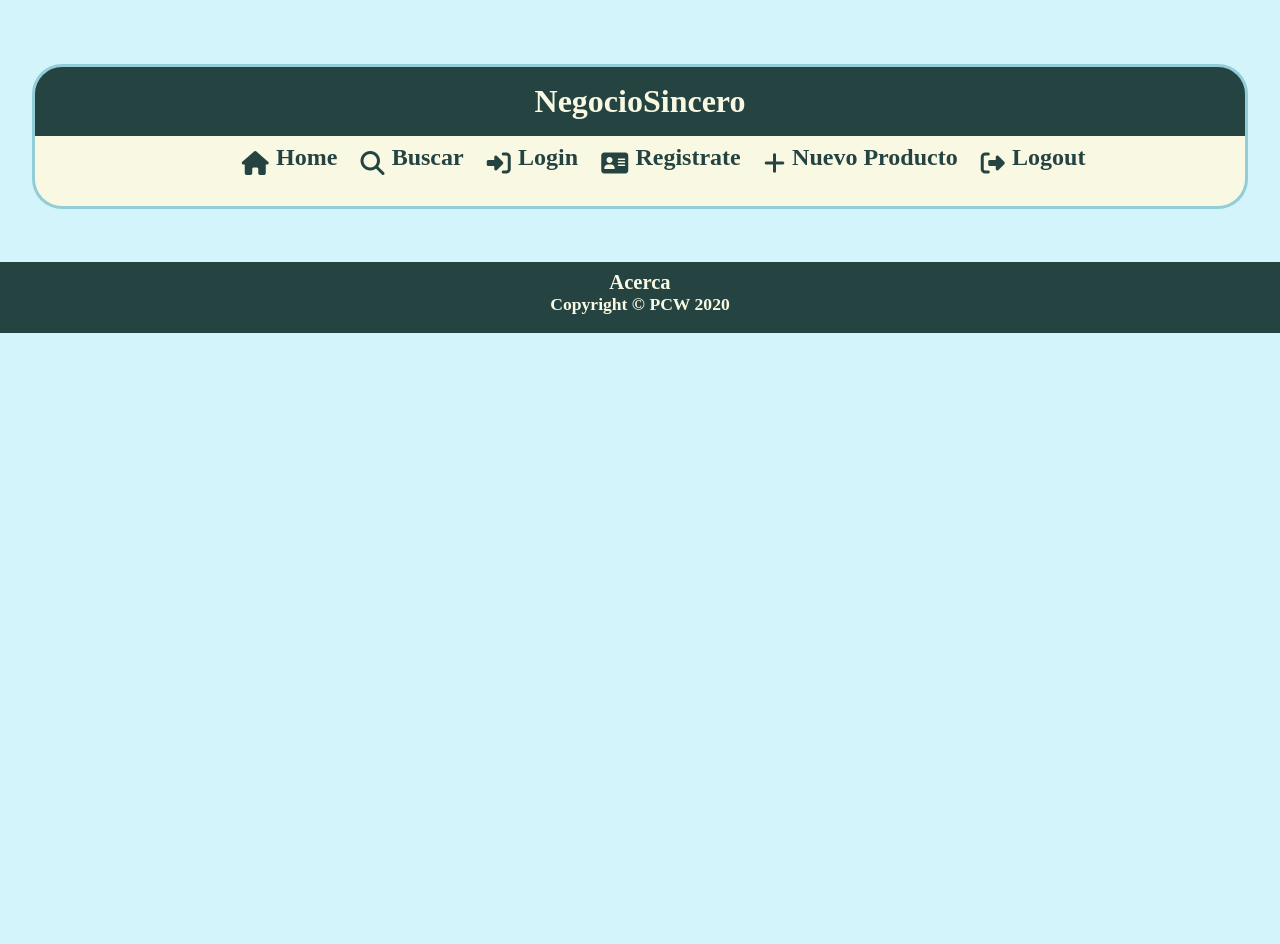
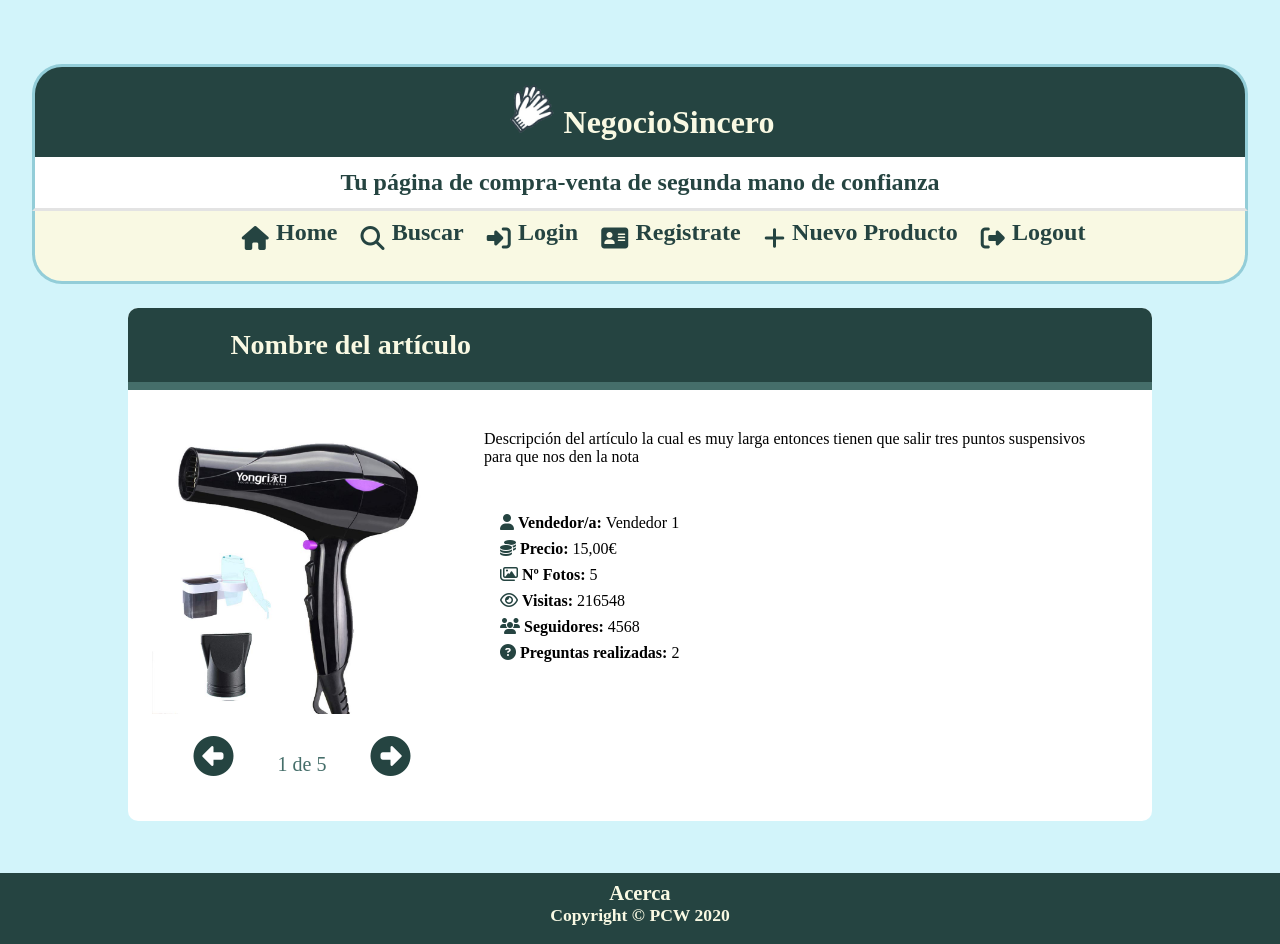
Before and after one commit to AndresGarc/PCW, a PHP site: page /articulo.html in a window 1280 px wide. Before the commit the page ends 333 px from the top, so only its background shows below. Run offline with PHP 8.4, Linux system fonts and the light colour scheme; some libraries are stand-ins or nearby versions; some web fonts are replaced.

Commit message:
Primera parte Articulo - arreglos Andres

```diff
--- a/articulo.html
+++ b/articulo.html
@@ -10,7 +10,8 @@
 
   <body>
     <header>
-      <h1>NegocioSincero</h1>
+      <h1><img src="img/logo3.png" alt="Logo web" id="logo"> NegocioSincero</h1>
+      <h2>Tu página de compra-venta de segunda mano de confianza</h2>
     </header>
     <nav id="navbar">
       <label for="mostrar">mostrar</label>
@@ -24,6 +25,30 @@
         <li><a href="index.html"><i class="fas fa-sign-out-alt"></i><p>Logout</p></a></li>
       </ul>
     </nav>
+
+      <article id="prod">
+        <h2>Nombre del artículo</h2>
+        <div id="flex-prod">
+          <aside class="carrusel">
+            <img src="img/secador.jpg" alt="imagen articulo" class="foto">
+            <p>
+              <button type="button" name="prevFoto" class="moveFoto"><i class="fas fa-arrow-alt-circle-left"></i></button>
+              <span>1 de 5</span>
+              <button type="button" name="nextFoto" class="moveFoto"><i class="fas fa-arrow-alt-circle-right"></i></button>
+            </p>
+          </aside>
+          <footer>
+              <p class="descLong">Descripción del artículo la cual es muy larga entonces tienen que salir tres puntos suspensivos para que nos den la nota</p>
+              <p class="attbprod"><i class="fas fa-user"></i> <b>Vendedor/a: </b><a href="buscar.html">Vendedor 1</a></p>
+              <p class="attbprod"><i class="fas fa-coins"></i> <b>Precio: </b>15,00€</p>
+              <p class="attbprod"><i class="far fa-images"></i> <b>Nº Fotos: </b>5</p>
+              <p class="attbprod"><i class="far fa-eye"></i> <b>Visitas: </b>216548</p>
+              <p class="attbprod"><i class="fas fa-users"></i> <b>Seguidores: </b>4568</p>
+              <p class="attbprod"><a href="#" title="Enlace a las preguntas"><i class="fas fa-question-circle"></i> <b>Preguntas realizadas: </b></a>2</p>
+          </footer>
+        </div>
+      </article>
+
     <footer>
       <h3><a href="acerca.html">Acerca</a></h3>
       <p>
--- a/estilo.css
+++ b/estilo.css
@@ -110,6 +110,14 @@ body{
       margin: 0 0 0.5em 0;
     }
 
+    button, #formu>p>a{
+      border: 1.25px solid var(--colorAzulO);
+      font-weight: bold;
+      font-size: .85em;
+      padding: .35em 1.3em;
+      cursor:pointer;
+    }
+
 /*NAVBAR*/
 
   body>nav{
@@ -162,7 +170,7 @@ body{
     }
 
 
-  body>nav>ul>li>a, .boxProd>h4>a{
+  body>nav>ul>li>a, .boxProd>h4>a, #formu>p>a{
       font-weight:bold;
       text-decoration:none;
     }
@@ -326,9 +350,110 @@ section{
     }
 /*END LISTA DE ARTICULOS*/
 
+/*PAGINACION*/
+.paginacion{
+  text-align: center;
+}
+
+  .paginacion>p>a{
+      text-decoration: none;
+      color: black;
+      font-weight: bold;
+      font-size: 1.5em;
+      margin: 0 .5em;
+  }
+
+    .paginacion>p>a>i{
+      color: var(--colorAzulVC);
+    }
+
+    .paginacion>p>a:hover{
+      text-decoration: underline;
+    }
+
+    .estoy{
+        text-decoration: underline !important;
+        color: var(--colorAzulVC) !important;
+    }
+/*END PAGINACION*/
+
+/*ARTICULO*/
+
+#prod{
+  max-width: 80%;
+  margin: 0 auto;
+  background-color: white;
+  border-radius: 10px;
+}
+
+  #prod>h2{
+    margin-bottom: 0;
+    padding: .75em 0 .75em 10%;
+    border-top-left-radius: 10px;
+    border-top-right-radius: 10px;
+    border-bottom: 8px solid var(--colorAzulVC);
+    font-size: 1.75em;
+    color: var(--colorCrema);
+    background-color: var(--colorAzulVO);
+  }
+
+  #flex-prod{
+      display: flex;
+      flex-direction: column;
+      padding: 1.5em;
+  }
+
+    .carrusel{
+      text-align: center;
+    }
+
+      .foto{
+        height: auto;
+        max-width: 250px;
+      }
+
+      .moveFoto{
+        margin: 0 1em;
+        padding: 0;
+        border: none;
+        font-size: 2.5em;
+        background-color: white;
+        color: var(--colorAzulVO);
+      }
+
+      .moveFoto:hover{
+        color: var(--colorAzulN);
+      }
+
+      #flex-prod>aside>p>span{
+        color: var(--colorAzulVC);
+      }
+
+    .attbprod{
+      max-width: 200px;
+      margin: 0 auto;
+    }
+
+      .attbprod>a{
+        text-decoration: none;
+        color: black;
+      }
+
+      .attbprod>i, .attbprod>a>i{
+        color: var(--colorAzulVO);
+      }
+
+      .attbprod>a>i:hover, .attbprod>a:hover{
+        color: var(--colorAzulVC);
+        text-decoration: underline;
+      }
+
+    .descLong{
+      margin: 1em 2em;
+    }
+/*END ARTICULO*/
+
 /*ACERCA*/
-
-
   .acerca{
     text-align:center;
   }
@@ -410,6 +533,11 @@ section{
       display:none;
     }
 
+    #flex-prod>aside>p>span{
+      font-size: 1.25em;
+    }
+
+
 }
 
 @media all and (min-width:680px){
@@ -447,14 +573,43 @@ body>nav>ul>li>a>p{
     width: 40%;
     min-width: 175px;
   }
+
+/*ARTICULO*/
+#flex-prod{
+  flex-direction: row;
+}
+  .carrusel>p{
+    text-align: center;
+  }
+    .foto{
+      max-width: 300px;
     }
 
-/*PARA FLEXEAR ARTICULOS*/
+  .descLong{
+      margin-bottom: 3em;
+  }
+
+  .attbprod{
+    margin: .5em 1em;
+    max-width: 1000px;
+  }
+/*END ARTICULO*/
+}
+
+
+/*FLEX ARTICULOS*/
 @media all and (min-width:960px){ /*3 ARTICULOS*/
   body>section>#flex>article{
     width: 30%;
   }
 
+  .carrusel{ /*dar margenes*/
+    text-align: left;
+  }
+
+  .attbprod{
+    margin: .5em 3em;
+  }
 
 }
 @media all and (min-width:1190px){ /*4 ARTICULOS*/
--- a/nuevo.html
+++ b/nuevo.html
@@ -45,7 +45,7 @@
       </p>
       <p>
         <label for="foto">Foto del artículo</label>
-        <input type="file" name="foto" id="foto" accept="image/*">
+        <input type="file" name="foto" id="foto" accept="image/*" id="selFoto">
         <img src="img/No-image-available.png" alt="foto de perfil">
       </p>
 
```
Also changed, not shown: other parts of estilo.css (+27 -15 lines), Index.html (+66 -49 lines), buscar.html (+48 -48 lines), login.html (+4 -3 lines), registro.html (+5 -5 lines). Lines whose indentation alone changed are shown as unchanged.
